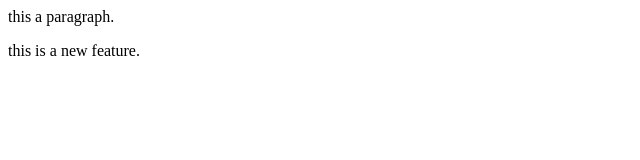
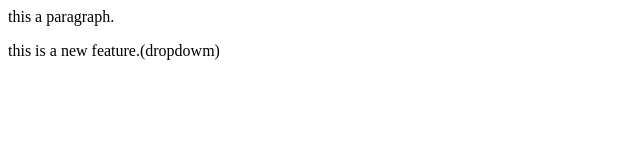
Before and after one commit to billo-rani/LocalarRepo, a plain HTML site: page index.html in a window 1280 px wide. Shown: the full height of the page, 0-640 px from the left. Drawn offline with Linux system fonts and the light colour scheme.

Commit message:
add dropdown

```diff
--- a/index.html
+++ b/index.html
@@ -1,2 +1,2 @@
 <p>this a paragraph.</p>
-<p>this is a new feature.</p>
+<p>this is a new feature.(dropdowm)</p>
```
